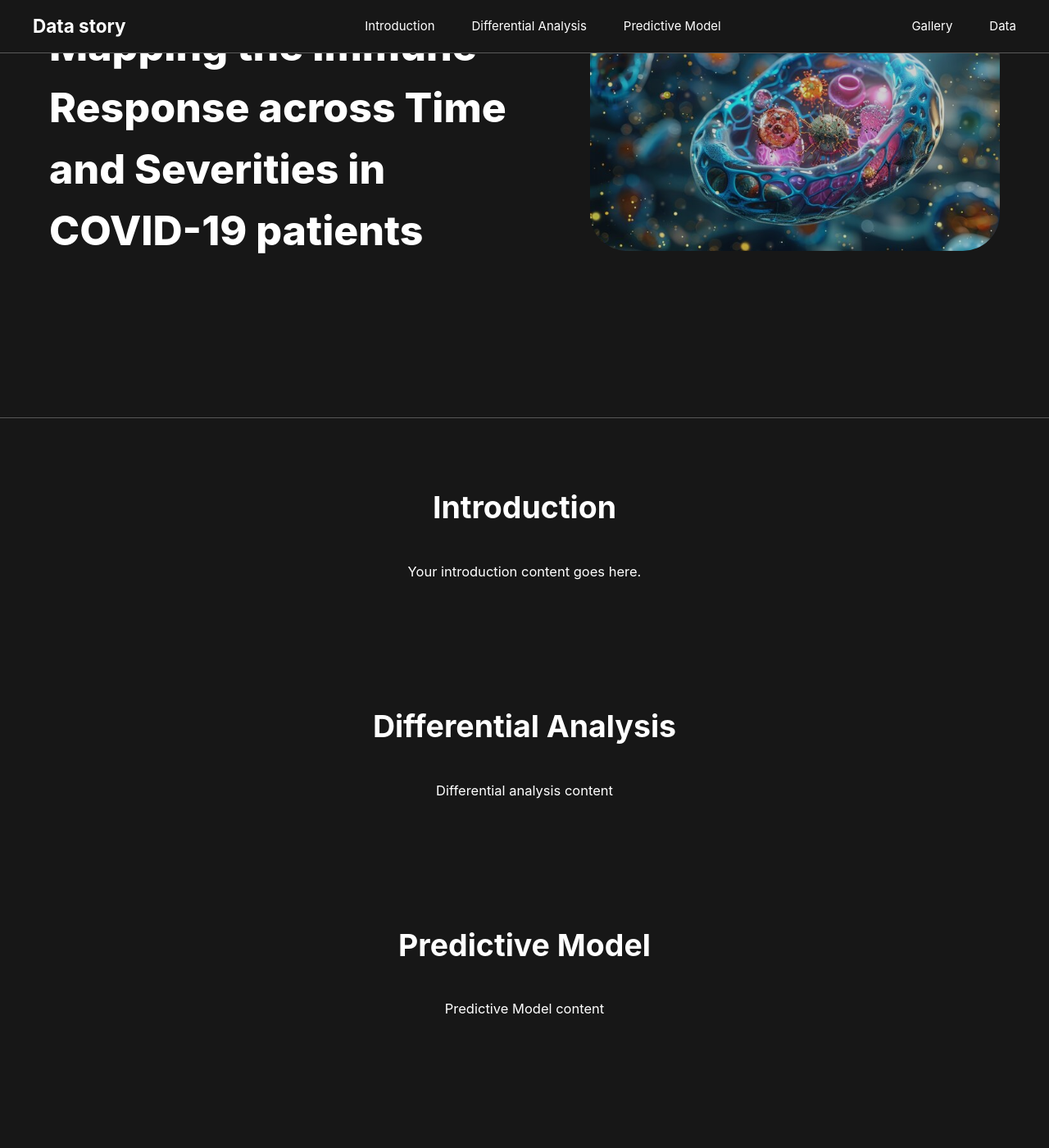
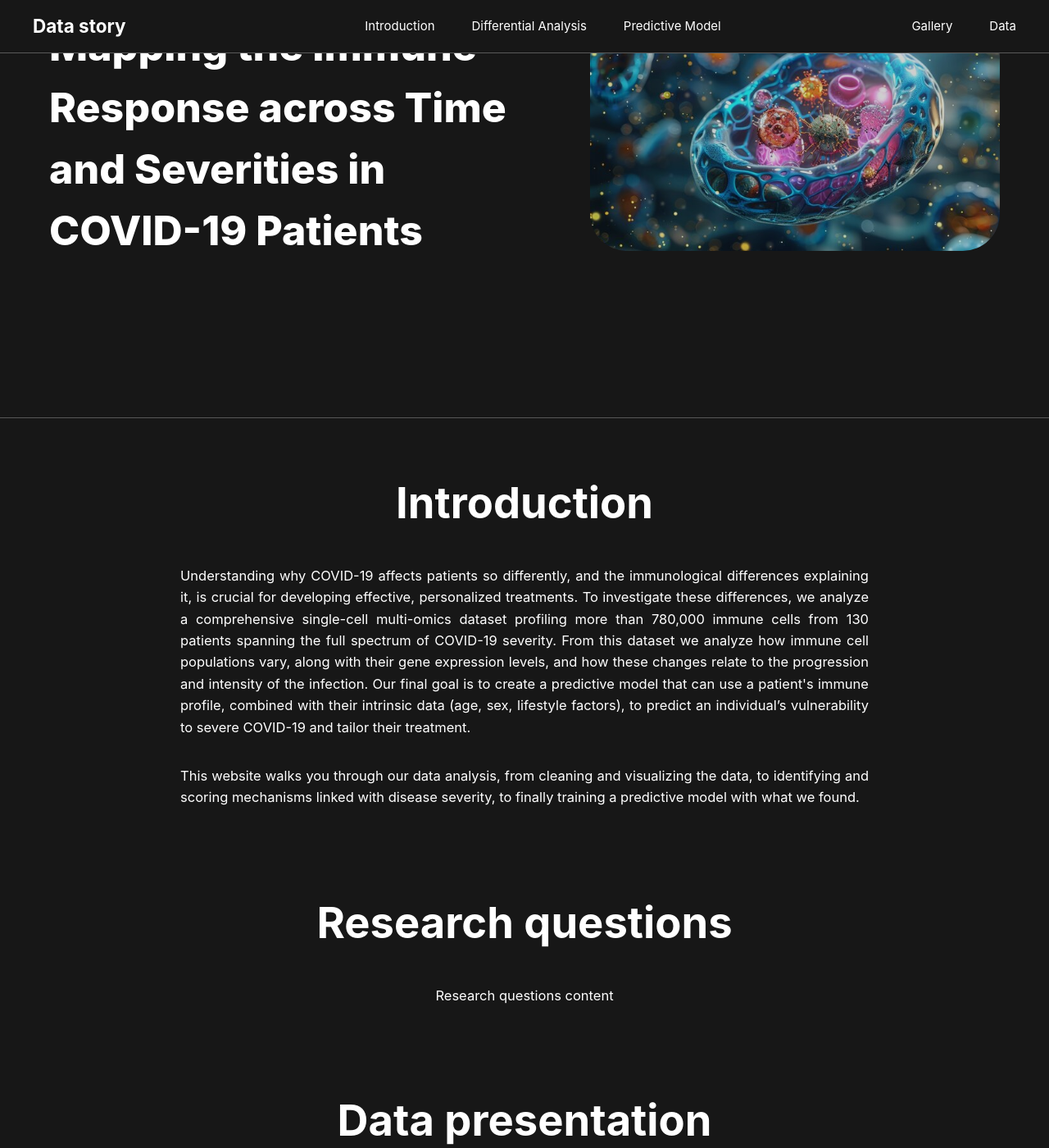
Before and after one commit to matteojourdan/data-story-new, a Jekyll site: the page built from index.html, in a window 1280 px wide and 1400 px high, scrolled down 235 px. Shown: the whole window at 82% size. Built offline with Jekyll 4.4.1, drawn with Linux system fonts in a browser that asks for light colours; before the commit the page ends 1553 px from its top, so only the background shows below that; some of the changed text lies outside the part shown.

Commit message:
new sections + nav

```diff
--- a/_config.yml
+++ b/_config.yml
@@ -1,11 +1,14 @@
-title: Mapping the Immune Response across Time and Severities in COVID-19 patients
+title: Mapping the Immune Response across Time and Severities in COVID-19 Patients
 description: A template website for ADA
 show_downloads: True
 navigation:
-  - title: Home
-    url: /
   - title: Introduction
     url: "#introduction"
+    sublinks:
+      - title: Research questions
+        url: "#research_questions"
+      - title: Data presentation
+        url: "#data_presentation"
   - title: Differential Analysis
     url: "#diff_ana"
   - title: Predictive Model
--- a/_layouts/default.html
+++ b/_layouts/default.html
@@ -16,9 +16,30 @@
         <!-- Center: Section Links (e.g., Introduction) -->
         <ul class="navbar-links-center">
             {% for nav in site.navigation %}
-            {% if nav.url contains '#' %}
+            {% if nav.sublinks %}
+            <li class="navbar-link-item dropdown">
+                    {% if page.url == "/" or page.url == "/index.html" %}
+                        <a href="{{ nav.url }}" class="navbar-link">{{ nav.title }}</a>
+                    {% else %}
+                        <a href="{{ '/' | relative_url }}{{ nav.url }}" class="navbar-link">{{ nav.title }}</a>
+                    {% endif %}
+                    <div class="dropdown-content">
+                        {% for sub in nav.sublinks %}
+                            {% if page.url == "/" or page.url == "/index.html" %}
+                                <a href="{{ sub.url }}">{{ sub.title }}</a>
+                            {% else %}
+                                <a href="{{ '/' | relative_url }}{{ sub.url }}">{{ sub.title }}</a>
+                            {% endif %}
+                        {% endfor %}
+                    </div>
+                </li>
+                {% elsif nav.url contains '#' %}
                 <li class="navbar-link-item">
+                    {% if page.url == "/" or page.url == "/index.html" %}
                         <a href="{{ nav.url }}" class="navbar-link">{{ nav.title }}</a>
+                    {% else %}
+                        <a href="{{ '/' | relative_url }}{{ nav.url }}" class="navbar-link">{{ nav.title }}</a>
+                    {% endif %}
                 </li>
                 {% endif %}
                 {% endfor %}
--- a/assets/css/styles.css
+++ b/assets/css/styles.css
@@ -75,6 +75,7 @@ html, body {
     color: white;
     text-decoration: none;
     font-size: 1rem;
+
 }
 
 .navbar-link:hover {
@@ -168,28 +169,29 @@ html, body {
     font-size: 1.2rem;
 }
 
-/* Introduction Section */
-.introduction-section {
+/* Page Section */
+.page-section {
     display: flex;
     flex-direction: column;
     justify-content: center;
     align-items: center;
-    padding: 50px 20px;
-    max-width: 1200px;
+    padding: 20px 20px;
     margin: 0 auto;
     background-color: var(--bg);
     color: white;
 }
 
-.introduction-section h2 {
-    font-size: 2.5rem;
+.page-section h2 {
+    font-size: 3.5rem;
     margin-bottom: 20px;
     color: var(--text-light);
 }
 
-.introduction-section p {
+.page-section p {
     font-size: 1.1rem;
     line-height: 1.6;
+    padding: 0 200px;
+    text-align: justify;
 }
 
 h2 {
@@ -199,3 +201,56 @@ h2 {
 a {
     text-decoration: none;
 }
+
+/* Dropdown styles */
+.dropdown {
+    position: relative;
+    display: inline-block;
+}
+
+.dropdown-content {
+    display: none;
+    position: absolute;
+    left: -12px;
+    top: 100%; /* Ensure it starts exactly below the parent */
+    padding-bottom: 12px;
+    margin-top: 10px;
+    background-color: var(--bg);
+    min-width: 160px;
+    box-shadow: 0px 8px 16px 0px rgba(0,0,0,0.2);
+    z-index: 1;
+    border-radius: 4px;
+    border: 1px solid var(--border-light);
+}
+
+/* This creates an invisible bridge across the gap */
+.dropdown-content::before {
+    content: "";
+    display: block;
+    position: absolute;
+    top: -10px; /* Move up by the exact amount of the margin-top */
+    left: 0;
+    width: 100%;
+    height: 10px; /* Same height as the margin */
+    background: transparent;
+}
+
+.dropdown-content a {
+    color: var(--text-light);
+    padding-top: 12px;
+    padding-left: 12px;
+    padding-right: 12px;
+    text-decoration: none;
+    display: block;
+}
+
+.dropdown-content a:hover {
+    text-decoration: underline;
+    text-decoration-color: var(--accent);
+    text-underline-offset: 2px;
+    text-decoration-thickness: 2px;
+}
+
+.dropdown:hover .dropdown-content {
+    display: block;
+}
--- a/index.html
+++ b/index.html
@@ -11,17 +11,38 @@ title: Home
     <p><img class="header-image" src="/assets/img/cool_cell.jpg" alt="cool cell"></p>
 </div>
 
-<section id="introduction" class="introduction-section">
+<section id="introduction" class="page-section">
     <h2>Introduction</h2>
-    <p>Your introduction content goes here.</p>
+    <p>Understanding why COVID-19 affects patients so differently, and the immunological differences explaining it,
+        is crucial for developing effective, personalized treatments.
+        To investigate these differences, we analyze a comprehensive single-cell multi-omics dataset profiling more
+        than 780,000 immune cells from 130 patients spanning the full spectrum of COVID-19 severity. From this dataset
+        we analyze how immune cell populations vary, along with their gene expression levels,
+        and how these changes relate to the progression and intensity of the infection.
+        Our final goal is to create a predictive model that can use a patient's immune profile, combined with their
+        intrinsic data (age, sex, lifestyle factors), to predict an individual’s vulnerability to severe
+        COVID-19 and tailor their treatment.</p>
+    <p>This website walks you through our data analysis, from cleaning and
+        visualizing the data, to identifying and scoring mechanisms linked with disease severity, to finally training
+        a predictive model with what we found.</p>
 </section>
 
-<section id="diff_ana" class="introduction-section">
+<section id="research_questions" class="page-section">
+    <h2>Research questions</h2>
+    <p>Research questions content</p>
+</section>
+
+<section id="data_presentation" class="page-section">
+    <h2>Data presentation</h2>
+    <p>Data presentation content</p>
+</section>
+
+<section id="diff_ana" class="page-section">
     <h2>Differential Analysis</h2>
     <p>Differential analysis content</p>
 </section>
 
-<section id="pred_mod" class="introduction-section">
+<section id="pred_mod" class="page-section">
     <h2>Predictive Model</h2>
     <p>Predictive Model content</p>
 </section>
```
Also changed, not shown: 5 other files. Lines whose indentation alone changed are shown as unchanged.
